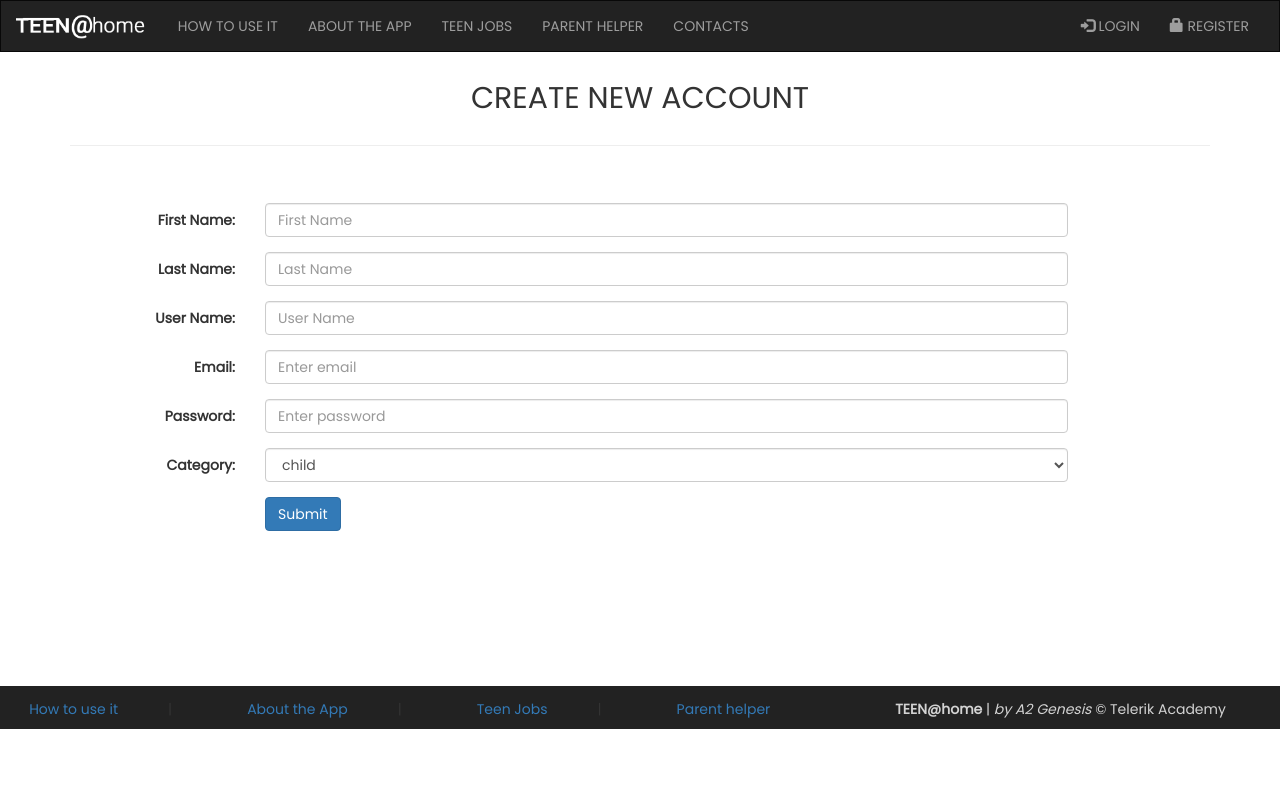
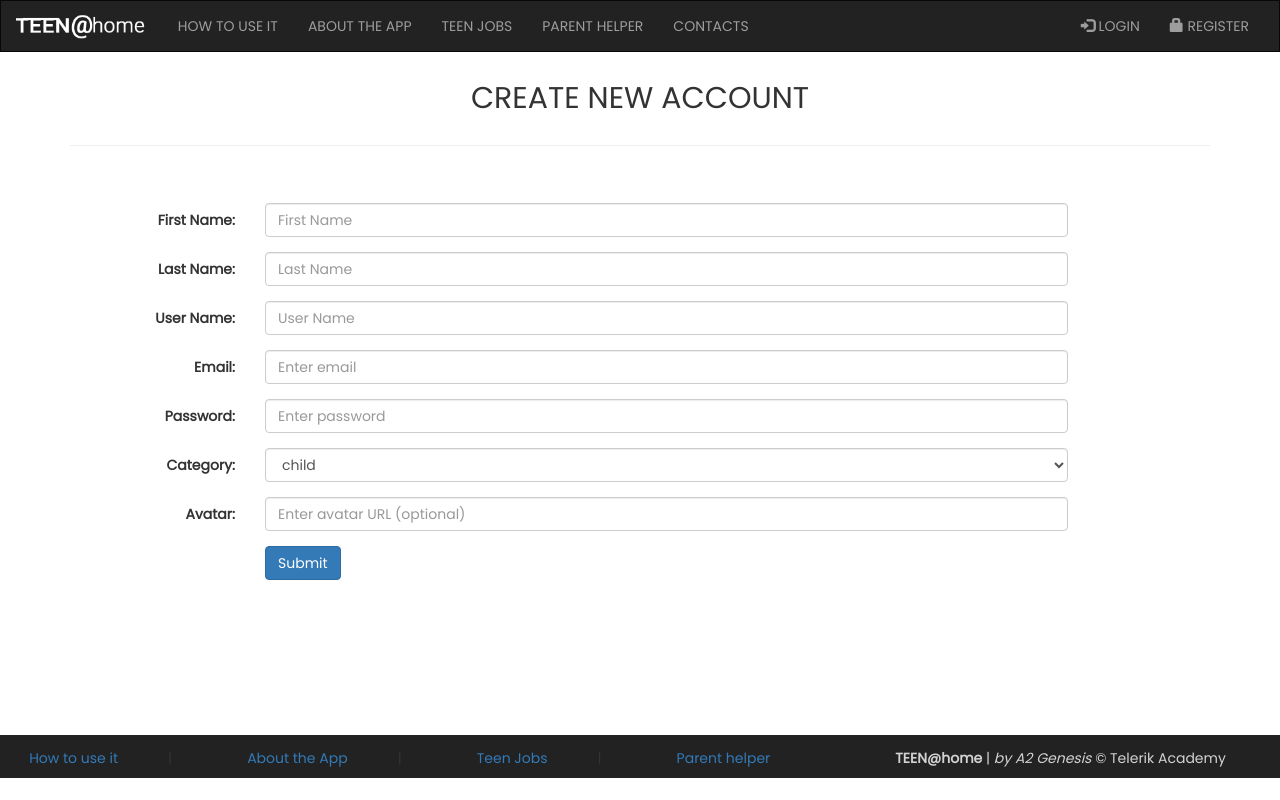
Before and after one commit to Angular-2/A2-Genesis, an Angular app in the folder teen-app-final/: page /register in a window 1280 px wide. Built offline with nearby package versions, Linux system fonts and the light colour scheme.

Commit message:
Add avatar input in the register form

```diff
--- a/teen-app-final/src/app/components/public/register/register.component.html
+++ b/teen-app-final/src/app/components/public/register/register.component.html
@@ -42,6 +42,12 @@
             </div>
         </div>
         <div class="form-group">
+            <label class="control-label col-sm-2" for="pwd">Avatar:</label>
+            <div class="col-sm-10">
+                <input type="avatar" class="form-control" id="pwd" placeholder="Enter avatar URL (optional)" name="password" [(ngModel)]="model.avatar">
+            </div>
+        </div>
+        <div class="form-group">
             <div class="col-sm-offset-2 col-sm-10">
                 <button type="submit" class="btn btn-primary">Submit</button>
             </div>
```
